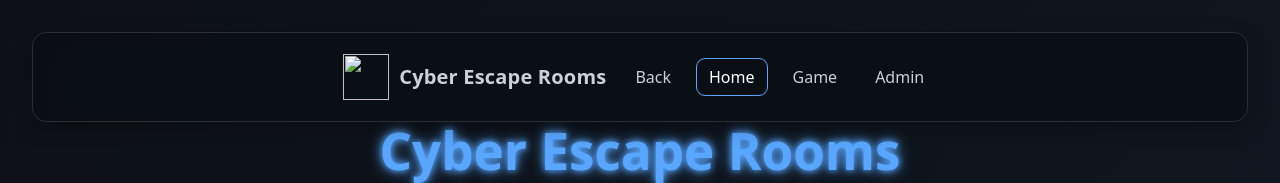
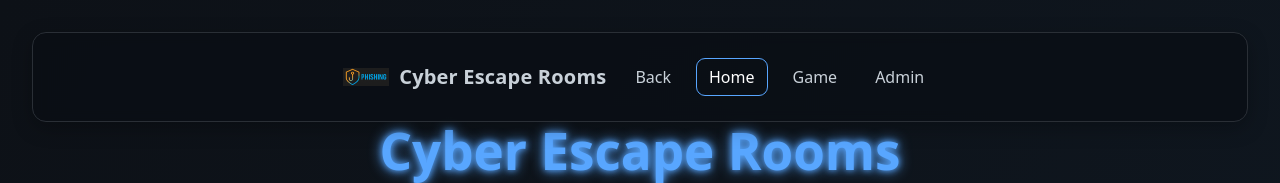
Before and after one commit to tlearo/Phising, a website: page index.html in a window 1280 px wide. Shown: the top 183 px of the page. Drawn offline with Linux system fonts and the light colour scheme.

Commit message:
svg to png

```diff
--- a/index.html
+++ b/index.html
@@ -33,7 +33,7 @@
   <header class="site-header site-header--bar" aria-label="Global">
     <div class="site-header__inner">
       <a class="brand" href="index.html">
-        <img src="assets/logo.svg" alt="" class="logo" />
+        <img src="assets/logo.png" alt="" class="logo" />
         <span class="brand-name">Cyber Escape Rooms</span>
       </a>
 
```
Also changed, not shown: admin.html (+1 -1 lines), encryption.html (+1 -1 lines), essential.html (+1 -1 lines), game.html (+1 -1 lines), password.html (+1 -1 lines), phishing.html (+1 -1 lines).
